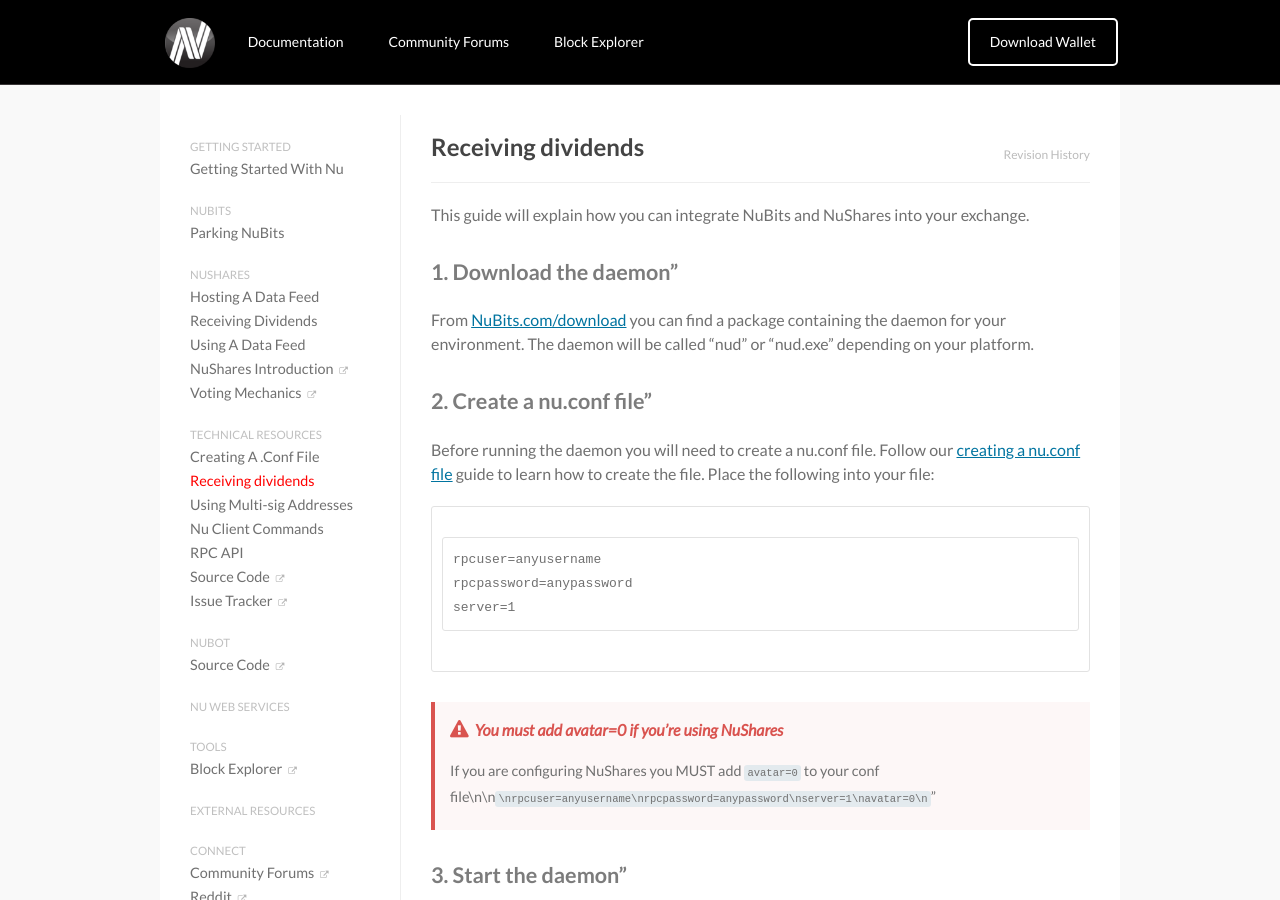
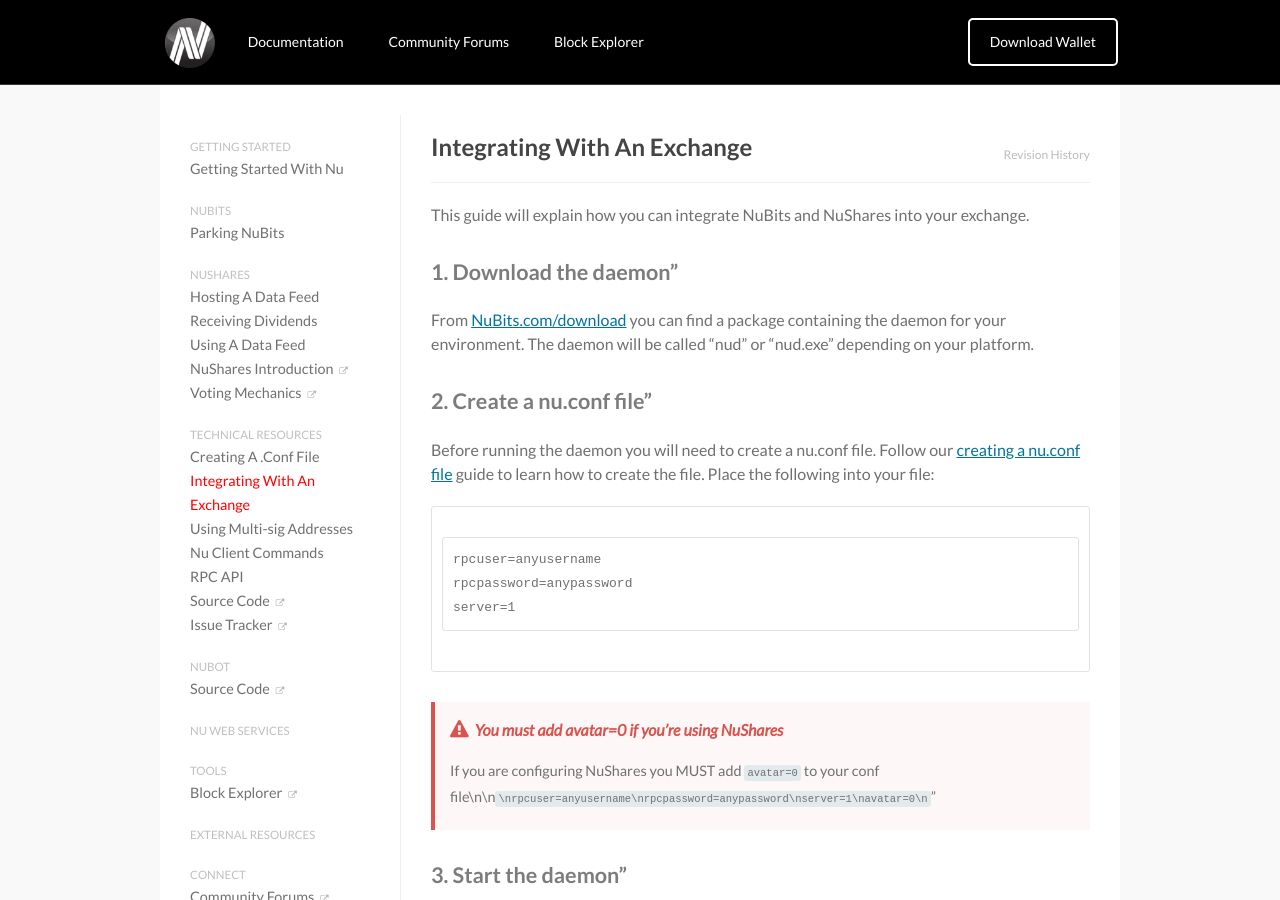
Before and after one commit to NuNetwork/documentation, a Jekyll site: the page built from _kb/integrating-nubits-or-nushares-with-an-exchange.md, in a window 1280 px wide and 900 px high. Built offline with Jekyll 4.4.1, drawn with Linux system fonts in a browser that asks for light colours; nearby versions of some CDN libraries.

Commit message:
Incorrect title on Exchange Integration article

```diff
--- a/_kb/integrating-nubits-or-nushares-with-an-exchange.md
+++ b/_kb/integrating-nubits-or-nushares-with-an-exchange.md
@@ -1,5 +1,5 @@
 ---
-title: Receiving dividends
+title: Integrating With An Exchange
 nav_heading: Technical Resources
 filename: integrating-nubits-or-nushares-with-an-exchange.md
 permalink: /integrating-nubits-or-nushares-with-an-exchange/
```
